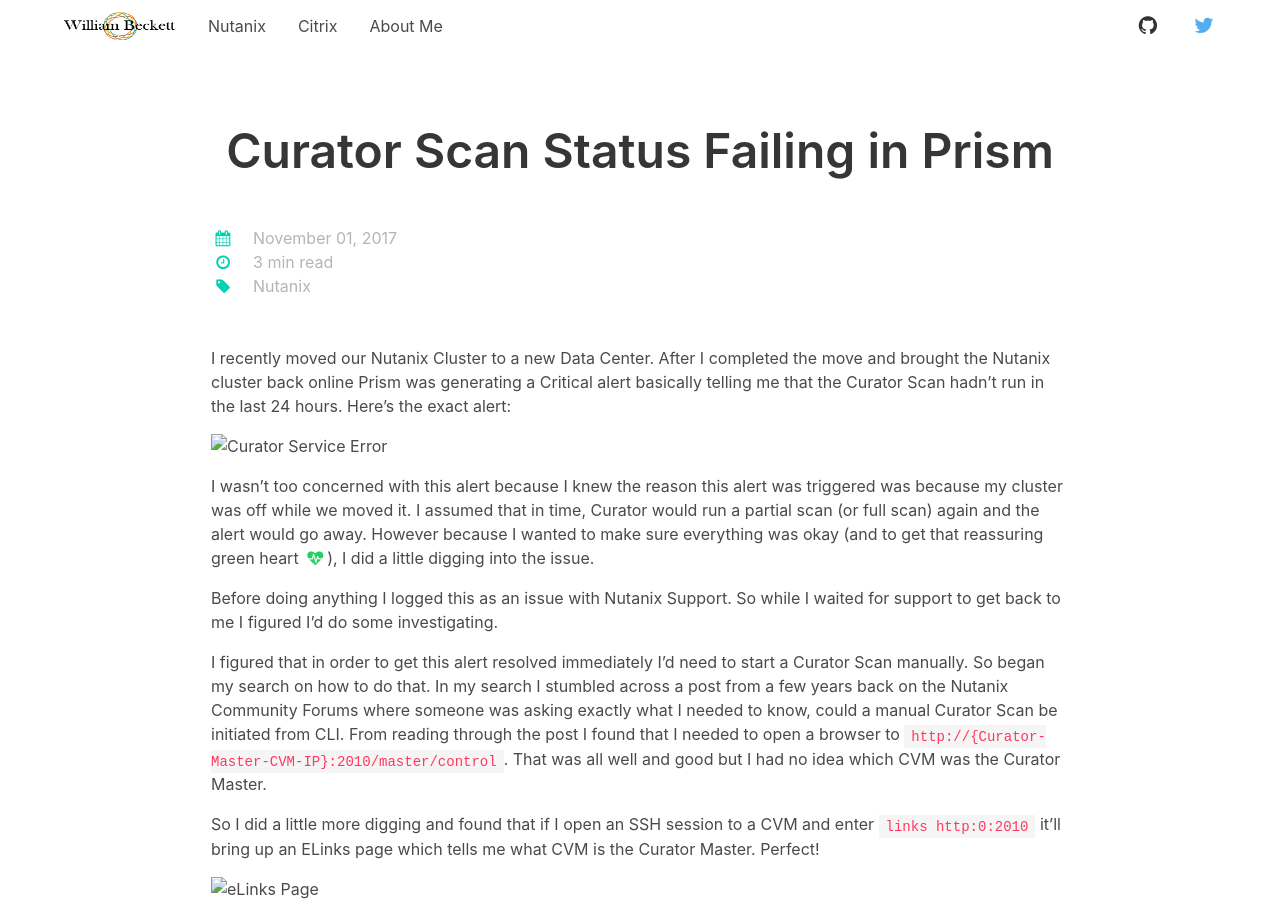
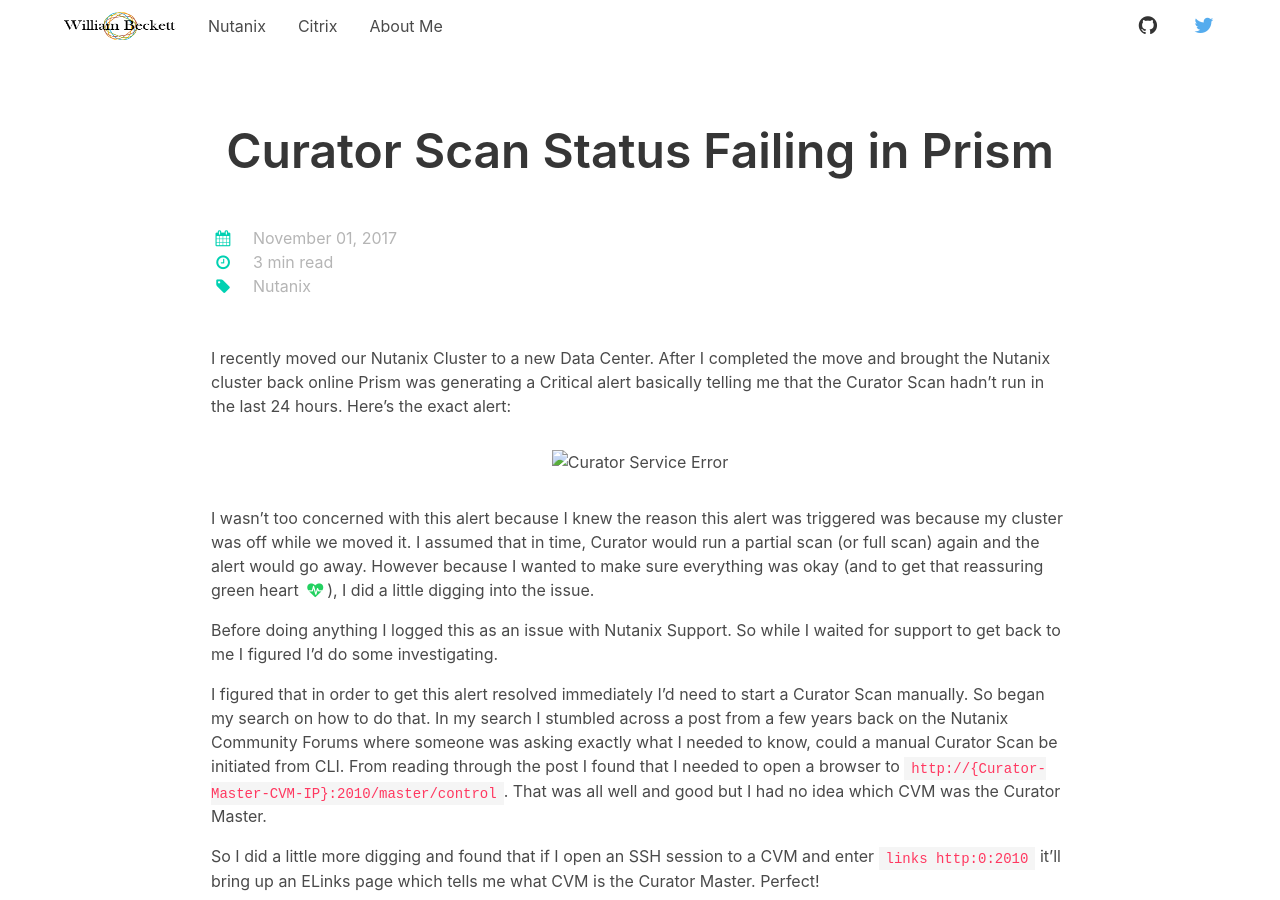
Before and after one commit to wjbeckett/blog, a Jekyll site: the page built from _posts/2017-11-01-curator-scans-failing.md, in a window 1280 px wide and 900 px high. Built offline with Jekyll 4.4.1, drawn with Linux system fonts in a browser that asks for light colours; comment, search, counter and statistics services are not loaded.

Commit message:
added figure back to image tags and specified W&H

```diff
--- a/_posts/2017-11-01-curator-scans-failing.md
+++ b/_posts/2017-11-01-curator-scans-failing.md
@@ -11,7 +11,9 @@
 
 I recently moved our Nutanix Cluster to a new Data Center. After I completed the move and brought the Nutanix cluster back online Prism was generating a Critical alert basically telling me that the Curator Scan hadn’t run in the last 24 hours. Here’s the exact alert:
 
-  <img src="{{ site.url }}/images/curator_error-lq.png" data-src="{{ site.url }}/images/curator_error.png" alt="Curator Service Error" class="lazyload blur-up" width="280" height="115" />
+<figure width="280" height="115">
+  <img src="{{ site.url }}/images/curator_error-lq.png" data-src="{{ site.url }}/images/curator_error.png" alt="Curator Service Error" class="lazyload blur-up" />
+</figure>
 
 
 I wasn’t too concerned with this alert because I knew the reason this alert was triggered was because my cluster was off while we moved it. I assumed that in time, Curator would run a partial scan (or full scan) again and the alert would go away. However because I wanted to make sure everything was okay (and to get that reassuring green heart <span class="icon has-text-success"><i class="fa fa-heartbeat"></i></span>), I did a little digging into the issue.
@@ -23,8 +25,9 @@
 
 So I did a little more digging and found that if I open an SSH session to a CVM and enter  `links http:0:2010` it’ll bring up an ELinks page which tells me what CVM is the Curator Master. Perfect!
 
-
-  <img src="{{ site.url }}/images/eLinks-lq.png" data-src="{{ site.url }}/images/eLinks.png" alt="eLinks Page" class="lazyload blur-up" width="300" height="133" />
+<figure width="300" height="133">
+  <img src="{{ site.url }}/images/eLinks-lq.png" data-src="{{ site.url }}/images/eLinks.png" alt="eLinks Page" class="lazyload blur-up" />
+</figure>
 
 
 I now had the first piece of the puzzle, the Curator Master CVM. So now I try to open a web page to `http://{Curator-Master-CVM-IP}:2010/master/control` and… doesn’t work. I remembered reading a while ago that you could access the Stagate page of a CVM on port 2009 but in order to do that you had to either stop the service or modify iptables on the CVM to allow the connection rather than reject it. So I thought I’d give it a shot.
@@ -34,19 +37,24 @@
 Where 2010 is the Curator port that I needed to open.
 
 That accepted fine and when I tried to access the Curator URL again I was greeted with the below webpage.
-
-  <img src="{{ site.url }}/images/Curator_Control_Page-lq.png" data-src="{{ site.url }}/images/Curator_Control_Page.png" alt="Curator Control Page" class="lazyload blur-up" width="300" height="106"/>
+<figure width="300" height="106">
+  <img src="{{ site.url }}/images/Curator_Control_Page-lq.png" data-src="{{ site.url }}/images/Curator_Control_Page.png" alt="Curator Control Page" class="lazyload blur-up" />
+</figure>
 
 I was finally getting somewhere.
 Next, I went ahead and kicked off a partial scan. Once I clicked on the link to ‘Start Partial Scan’ it went to a blank page. I assumed that worked?
 
 I decided to try accessing the root URL of Curator (without the /master/control) and was greeted with a page similar to the ELinks page from above but this time in my browser where I could see the status of the scan I had kicked off!
 
-  <img src="{{ site.url }}/images/curator_running-lq.png" data-src="{{ site.url }}/images/curator_running.png" alt="Curator Active Jobs" class="lazyload blur-up" width="1024" height="116"/>
+<figure width="1024" height="116">
+  <img src="{{ site.url }}/images/curator_running-lq.png" data-src="{{ site.url }}/images/curator_running.png" alt="Curator Active Jobs" class="lazyload blur-up" />
+</figure>
 
 I waited a while (849 seconds to be exact) and refreshed that page again and noticed that my scan had complete!
 
-  <img src="{{ site.url }}/images/curator_succeeded-lq.png" data-src="{{ site.url }}/images/curator_succeeded.png" alt="Curator Jobs Succeeded" class="lazyload blur-up" width="1024" height="112"/>
+<figure width="1024" height="112">
+  <img src="{{ site.url }}/images/curator_succeeded-lq.png" data-src="{{ site.url }}/images/curator_succeeded.png" alt="Curator Jobs Succeeded" class="lazyload blur-up" />
+</figure>
 
 Now that the Curator scan was complete I checked Prism again, and the alert was gone.
 I updated the support ticket and Paul from Nutanix Support gave me a call to do one more health check across my cluster anyway.
```
